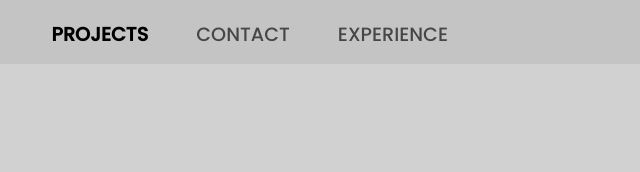
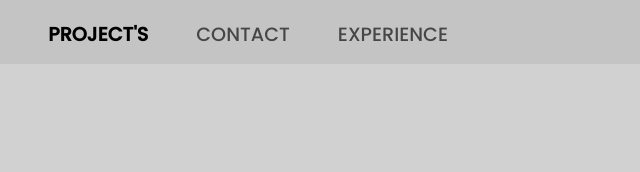
Before and after one commit to Sultan-08/Portfolio, a plain HTML site: page index.html in a window 1280 px wide. Shown: the top 172 px of the page, 640-1280 px from the left. Drawn offline with nearby package versions, Linux system fonts and the light colour scheme; some packages are replaced by stand-ins of ours; a script that the page names is missing.

Commit message:
Fix HTML structure and update content

```diff
--- a/index.html
+++ b/index.html
@@ -17,7 +17,7 @@
     <header class="header">
         <h5 class="jp"><a href="index.html">Sultan Mulani</a></h5>
         <ul class="main-nav">
-            <li><a href="#myProjects" class="active">Projects</a></li>
+            <li><a href="#myProjects" class="active">Project's</a></li>
             <li><a href="#contact">Contact</a></li>
             <li><a href="#" target="_blank">Experience</a></li>
         </ul>
```
